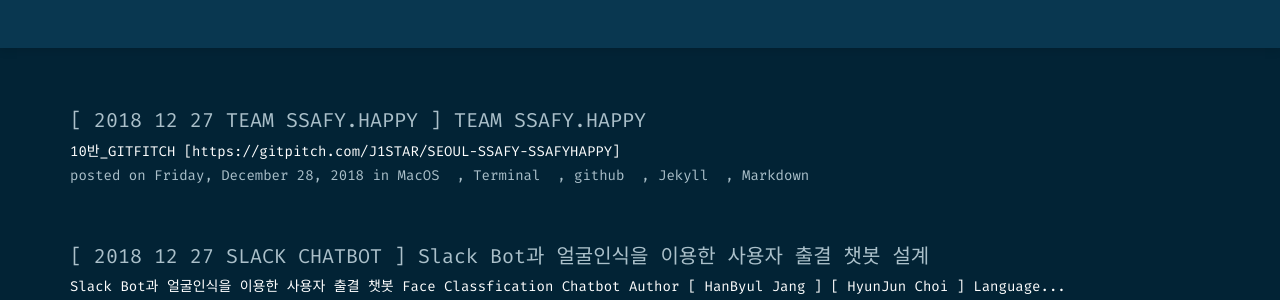
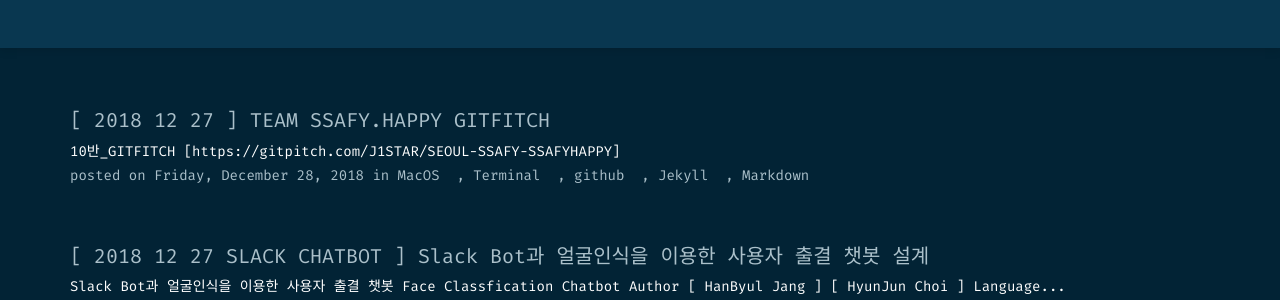
Before and after one commit to J1STAR/ssafyHappy, a Jekyll site: the page built from index.html, in a window 1280 px wide and 1364 px high. Shown: the part 260-560 px from the top of the window. Built offline with Jekyll 4.4.1, drawn with Linux system fonts in a browser that asks for light colours; nearby versions of some CDN libraries; some web fonts are replaced.

Commit message:
j1starpost

```diff
--- a/_posts/2018-12-27-SSAFYHAPPY_GITFITCH.md
+++ b/_posts/2018-12-27-TEAM SSAFY.HAPPY.md
@@ -1,6 +1,6 @@
 ---
 layout: post
-title:  "[ 2018 \ 12 \ 27 TEAM SSAFY.HAPPY ] TEAM SSAFY.HAPPY"
+title:  "[ 2018 \ 12 \ 27 ] TEAM SSAFY.HAPPY GITFITCH"
 date:   2018-12-28 17:09:00 +0900
 categories: ["MacOS","Terminal","github","Jekyll","Markdown"]
 ---
```
